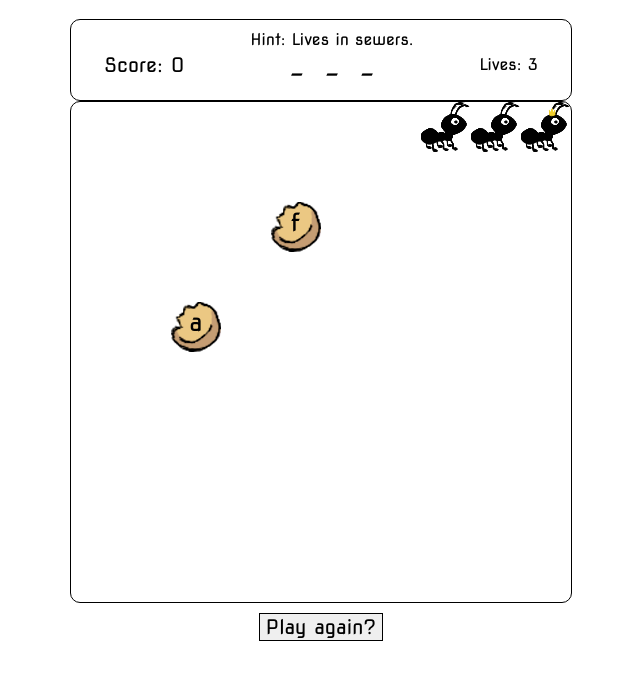
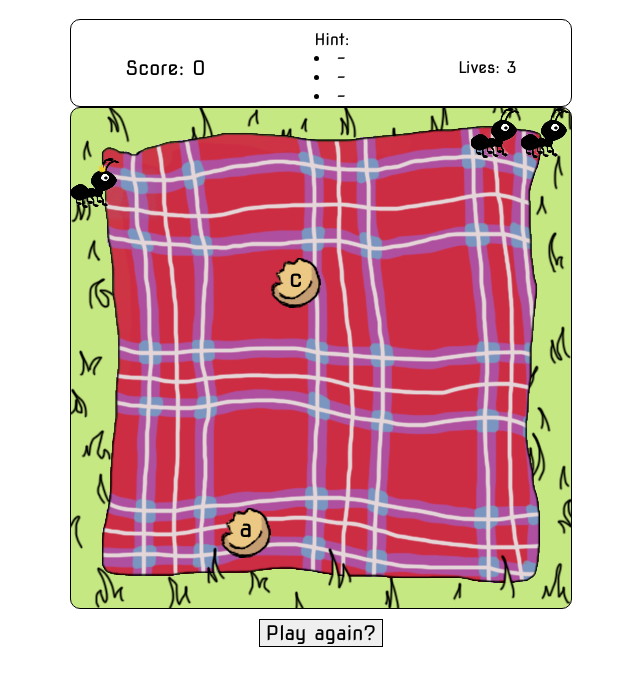
Before and after one commit to helena-charles/WDI_LDN_PROJECT1, a website: page src/index.html in a window 1280 px wide. Shown: the part 71-756 px from the top of the page, without its empty margins (319-959 px from the left). Drawn offline with nearby package versions, Linux system fonts and the light colour scheme; files that its build step writes are made by us from their sources.

Commit message:
Refactored code with Mike

```diff
--- a/src/js/app3.js
+++ b/src/js/app3.js
@@ -1,212 +1,177 @@
 
 // DOM Indepdent variables
+let $cells = [];
+let $wordHolder = [];
+let lives = 3;
+let $livesHolder = [];
+let $scoreHolder = [];
+let $playAgainBtn = [];
 const width = 10;
-const height = 10;
 let score = 0;
 const snake = [0,1,2];
 let direction = 'right';
 let snakeTimer = null;
-const currentLetters = [];
+const foundLetters = [];
+const allLetters = ['a', 'b', 'c', 'd', 'e', 'f', 'g', 'h', 'i', 'j', 'k', 'l', 'm', 'n', 'o', 'p', 'q', 'r', 's', 't', 'u', 'v', 'w', 'x', 'y', 'z'];
+let correctLetters = [];
+let incorrectLetters = [];
+let randomWord = {};
 const wordsArray = [{
-  letters: ['c','a','t'],
   answer: 'cat',
-  incorrectLetters: ['b', 'd', 'e', 'f', 'g', 'h', 'i', 'j', 'k', 'l', 'm', 'n', 'o', 'p', 'q', 'r', 's', 'u', 'v', 'w', 'x', 'y', 'z'],
-  alreadyFoundCorrectLetters: [],
   hint: 'Likes milk.'
 },{
-  letters: ['f','i','s','h'],
   answer: 'fish',
-  incorrectLetters: ['a', 'b', 'c', 'd', 'e', 'g', 'j', 'k', 'l', 'm', 'n', 'o', 'p', 'q', 'r', 't', 'u', 'v', 'w', 'x', 'y', 'z'],
-  alreadyFoundCorrectLetters: [],
   hint: 'Lives in a bowl, short memory span.'
 },{
-  letters: ['r','a','t'],
   answer: 'rat',
-  incorrectLetters: ['b', 'c', 'd', 'e', 'f', 'g', 'h', 'i', 'j', 'k', 'l', 'm', 'n', 'o', 'p', 'q', 'u', 'v', 'w', 'x', 'y', 'z'],
-  alreadyFoundCorrectLetters: [],
   hint: 'Lives in sewers.'
 },{
-  letters: ['h','a','m','s','t','e','r'],
   answer: 'hamster',
-  incorrectLetters: ['b', 'c', 'd', 'f', 'g', 'i', 'j', 'k', 'l', 'n', 'o', 'p', 'q', 'u', 'v', 'w', 'x', 'y', 'z'],
-  alreadyFoundCorrectLetters: [],
   hint: 'Runs in a wheel, sleeps in hay.'
 },{
-  letters: ['d','o','g'],
-  incorrectLetters: ['a', 'b', 'c', 'e', 'f', 'h', 'i', 'j', 'k', 'l', 'm', 'n', 'p', 'q', 'r', 's', 't', 'u', 'v', 'w', 'x', 'y', 'z'],
-  alreadyFoundCorrectLetters: [],
+  answer: 'dog',
   hint: 'Man\'s best friend.'
 }];
+
+function startGame() {
+  // TODO: clear out foundLetters
+  // updateLetters
+  randomWord = getRandomWord();
+  correctLetters = randomWord.answer.split('');
+  incorrectLetters = allLetters.filter(letter => !randomWord.answer.includes(letter));
+
+  updateLetters();
+
+  snake.forEach(index => $cells.eq(index).addClass('snake'));
+  $cells.eq(snake[snake.length-1]).addClass('head');
+
+  snakeTimer = setInterval(move, 500);
+  placeLetters();
+}
+
+function endGame() {
+  clearInterval(snakeTimer);
+  // TODO: do other shit
+}
+
+function incrementScore() {
+  score++;
+  $scoreHolder.text(score);
+}
+
+function decrementLives() {
+  lives--;
+  $livesHolder.text(lives);
+  if(lives < 1) endGame();
+}
+
+function checkForLetter(nextCellIndex) {
+  const $nextCell = $cells.eq(nextCellIndex);
+  let snakeShouldGrow = false;
+
+  if($nextCell.hasClass('letter')) {
+    const letter = $nextCell.text();
+    if(randomWord.answer.includes(letter)) {
+      foundLetters.push(letter);
+      snakeShouldGrow = true;
+      updateLetters();
+      incrementScore();
+
+      // TODO: once all letters have been found (foundLetters.length === answer.length)
+      // startGame()
+    } else {
+      decrementLives();
+    }
+    $nextCell.removeClass('letter').text('');
+    placeLetters(correctLetters, incorrectLetters);
+  }
+
+  if(!snakeShouldGrow) snake.shift();
+  snake.push(nextCellIndex);
+}
+
+function drawSnake(amount) {
+
+  const currentCellIndex = snake[snake.length-1];
+  const nextCellIndex = currentCellIndex+amount;
+  const $nextCell = $cells.eq(nextCellIndex);
+
+  // lose conditions
+  if(
+    $nextCell.hasClass('snake') ||
+    currentCellIndex % width === 0 && direction === 'left' ||
+    currentCellIndex % width === width-1 && direction === 'right' ||
+    nextCellIndex < 0 ||
+    nextCellIndex > width * width - 1
+  ) {
+    endGame();
+  }
+
+  // remove snake
+  snake.forEach(index => $cells.eq(index).removeClass('snake head'));
+
+  // does snake grow or not
+  checkForLetter(nextCellIndex);
+
+  // redraw snake
+  snake.forEach(index => $cells.eq(index).addClass('snake'));
+  $cells.eq(snake[snake.length-1]).addClass('head');
+}
+
+function getRandomWord() {
+  const randomIndex = Math.floor(Math.random() * wordsArray.length);
+  return wordsArray.splice(randomIndex, 1)[0];
+}
+
+function updateLetters() {
+  $wordHolder.empty();
+  randomWord.answer.split('').forEach(letter => {
+    const content = foundLetters.includes(letter) ? letter : '-';
+    $wordHolder.append(`<li>${content}</li>`);
+  });
+}
+
+function placeRandomLetter(letter) {
+  let randomIndex = Math.floor(Math.random() * $cells.length);
+  while($cells.eq(randomIndex).hasClass('snake letter')) {
+    randomIndex = Math.floor(Math.random() * $cells.length);
+  }
+  $cells.eq(randomIndex).addClass('letter').html(letter);
+}
+
+function placeLetters() {
+  // TODO: make sure correctLetter is not in foundLetters
+  placeRandomLetter(correctLetters[Math.floor(Math.random() * correctLetters.length)]);
+  placeRandomLetter(incorrectLetters[Math.floor(Math.random() * incorrectLetters.length)]);
+}
+
+function setDirection(e) {
+  direction = e.key.toLowerCase().replace('arrow', '');
+}
+
+function move() {
+  if(direction === 'right') drawSnake(1);
+  if(direction === 'left') drawSnake(-1);
+  if(direction === 'up') drawSnake(-width);
+  if(direction === 'down') drawSnake(width);
+}
 
 $(() => {
   console.log('JS Loaded');
 
   // DOM Depdendent Variables
-  const $cells = $('li');
-  const cells = [].slice.call($cells);
-  const $score = $('#score');
-  // let n = 0;
-  let n = snake.slice(-1)[0];
-  $(cells[n]).addClass('snakeHead').removeClass('green');
-  const $hint = $('#hint');
-  const wordHolder = document.getElementsByClassName('wordHolder')[0];
-  const $livesHolder = $('#lives');
-  let lives = 3;
-  const $playAgainBtn = $('.playAgainBtn');
-  const hold = document.createElement('ul');
-  wordHolder.appendChild(hold);
+  $cells = $('li');
+  $wordHolder = $('.wordHolder');
+  $livesHolder = $('#lives');
 
+  $scoreHolder = $('#score');
+  $playAgainBtn = $('.playAgainBtn');
 
-  console.log(snake[n]);
+  startGame();
 
-
-
-  // Variables that rely on wordsArray
-  const randomWordFinder = Math.floor(Math.random() * wordsArray.length);
-  const randomWordCorrect = wordsArray[randomWordFinder].letters;
-  const randomWordAlreadyFoundCorrect = wordsArray[randomWordFinder].alreadyFoundCorrectLetters;
-  const randomWordIncorrect = wordsArray[randomWordFinder].incorrectLetters;
-  const wordHint = wordsArray[randomWordFinder].hint;
-  const incorrectLetters = randomWordIncorrect;
-  $hint.text(wordHint);
-
-  // Creating empty guess spaces from length of word
-  randomWordCorrect.forEach(() => {
-    const guess = document.createElement('li');
-    hold.appendChild(guess);
-    $(guess).addClass('guess');
-    $(guess).html('-');
+  $playAgainBtn.on('click', () => {
+    console.log('play again');
   });
 
-  // Creating guesses array from all li with the class guess
-  const guesses = document.querySelectorAll('.guess');
-
-  // Snake creating function
-  function whiteClass() {
-    cells.forEach((cell, i) => {
-      if (snake.includes(i)) {
-        $(cell).addClass('green');
-      } else {
-        $(cell).removeClass('green');
-      }
-    });
-  }
-
-  // Moving functions
-  function move() {
-    let nextSquare;
-    if(direction === 'right') nextSquare = n+1;
-    if(direction === 'left') nextSquare = n-1;
-    if(direction === 'up') nextSquare = n-width;
-    if(direction === 'down') nextSquare = n+width;
-
-    if(nextSquare < 0 ||
-      nextSquare > width * height -1 ||
-      n % width === 0 && direction === 'left' ||
-      n % width === width-1 && direction === 'right' ||
-      $(cells[nextSquare]).hasClass('green') ||
-      lives === 0
-    ) {
-      console.log('YOU LOSE!');
-      return clearInterval(snakeTimer);
-    }
-    snake.push(nextSquare);
-    snake.shift();
-    whiteClass();
-  }
-
-  // Placing random letter function
-  function placeRandomLetter() {
-    const letters = randomWordCorrect.filter(l => randomWordAlreadyFoundCorrect.indexOf(l) === -1);
-    const randomCell = Math.floor(Math.random() * 100);
-    const letterIndex = Math.floor(Math.random() * letters.length);
-    const randomCell2 = Math.floor(Math.random() * 100);
-    const incorrectLetterIndex = Math.floor(Math.random() * incorrectLetters.length);
-    cells[randomCell].innerHTML = letters[letterIndex];
-    cells[randomCell].classList.add('yellow');
-
-    cells[randomCell2].innerHTML = incorrectLetters[incorrectLetterIndex];
-    cells[randomCell2].classList.add('yellow', 'incorrectMF');
-  }
-
-  // Calling function initially
-  placeRandomLetter();
-
-  // Eating food function
-  function eatFood() {
-    score += 1;
-    $score.text(score);
-    const foodIndex = $('.yellow.snakeHead').index();
-    const $foodCell = $('.yellow.green');
-    $foodCell.removeClass('yellow');
-    const letter = $foodCell.html();
-    console.log(letter);
-    currentLetters.push(letter);
-    console.log('the word array is: ' + currentLetters);
-    const indexInWord = randomWordCorrect.indexOf(letter);
-    if (indexInWord !== -1) {
-      randomWordAlreadyFoundCorrect.push(letter);
-      guesses[indexInWord].textContent = letter;
-    }
-    if ($('.wordHolder ul li').text() === wordsArray[randomWordFinder].answer) {
-      console.log('WIN WIN WIN!');
-      $foodCell.html('');
-      // game has been won.
-      // stop snake moving
-      clearInterval(snakeTimer);
-      // select a new random word
-      // clear the board
-      $cells.html('');
-      $(guesses).html('-');
-      // $foodCell.removeClass('yellow');
-      // add the snake again
-      // whiteClass();
-      // move();
-      // start the game
-      return;
-    }
-
-    $cells.text('');
-    $cells.removeClass('yellow');
-    placeRandomLetter();
-    // placeRandomFood();
-    snake.unshift(foodIndex);
-    whiteClass();
-  }
-
-  function removeLife() {
-    lives -= 1;
-    $livesHolder.text(lives);
-  }
-
-  // Direction change function
-  function setIntervalCallback() {
-    move();
-    if($cells.eq(n).hasClass('yellow')) eatFood();
-    else if($cells.eq(n).hasClass('incorrectMF')) removeLife();
-    n = snake.slice(-1)[0];
-    $cells.removeClass('snakeHead');
-    $cells.eq(n).removeClass('green').addClass('snakeHead');
-  }
-
-  // Keypress changing directions function
-  document.addEventListener('keydown', (e) => {
-    direction = e.key.toLowerCase().replace('arrow', '');
-  });
-
-  // Setting timer for snake to move
-  snakeTimer = setInterval(setIntervalCallback, 500);
-
-  // Calling functions
-  // placeRandomFood();
-  whiteClass();
-
-  // Play again function click event
-  $playAgainBtn.on('click', () => {
-    $cells.html('');
-    $(guesses).html('-');
-    console.log('play again');
-    placeRandomLetter();
-  });
-
+  $(document).on('keydown', setDirection);
 });
--- a/src/scss/style.scss
+++ b/src/scss/style.scss
@@ -31,16 +31,16 @@
     //     background-color: white;
     // }
     }
-    .green {
+    .snake {
       background-image: url(/images/normal-ant.png);
+      &.head {
+        background-image: url(/images/queen-ant.png);
+      }
     }
-    .yellow, .incorrectMF {
+    .letter, .head {
       background-image: url(/images/crumb.png);
       text-align: center;
       // color: white;
-    }
-    .snakeHead {
-      background-image: url(/images/queen-ant.png);
     }
     h1 {
       color: green;
@@ -65,6 +65,8 @@
     }
     .gameBoard {
     ul {
+      background-image: url(/images/picnic-blanket.png);
+      // opacity: 50%;
       display: flex;
       flex-wrap: wrap;
       width: 502px;
```
Also changed, not shown: src/js/old-app3.js (added, +211 -0 lines), src/images/picnic-blanket.png (added).
